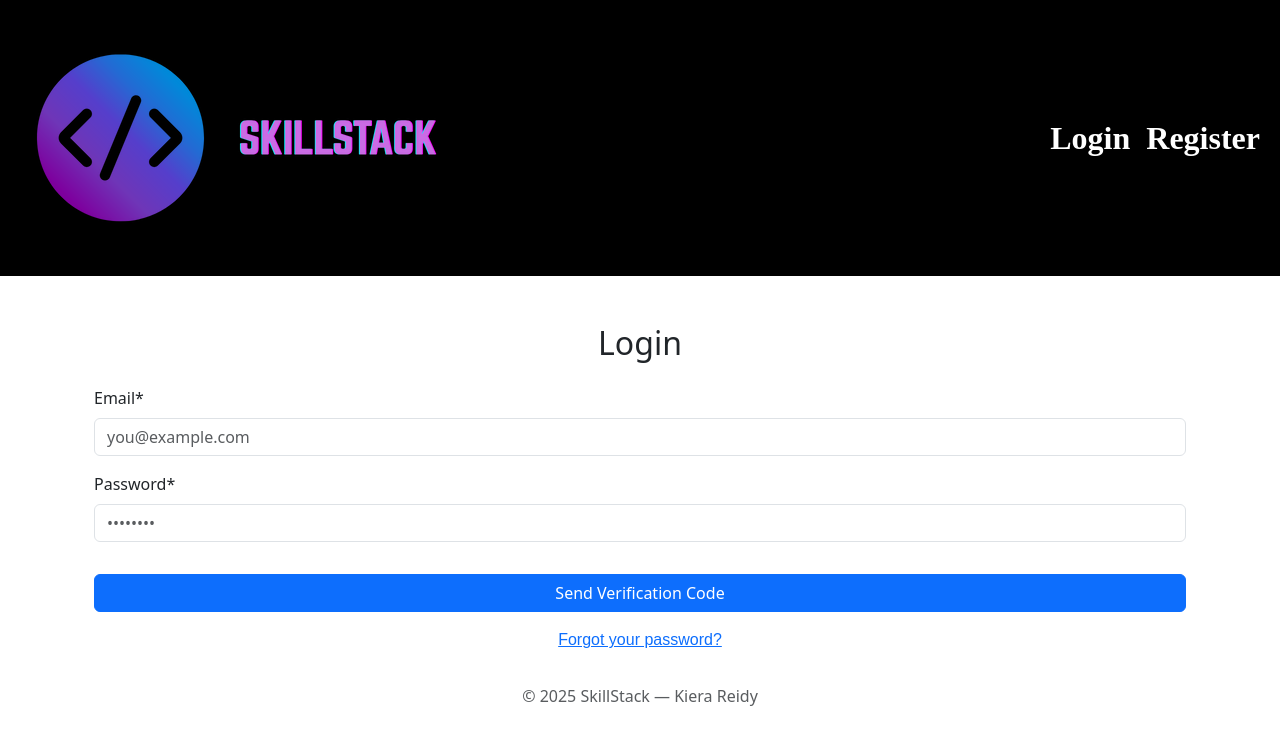
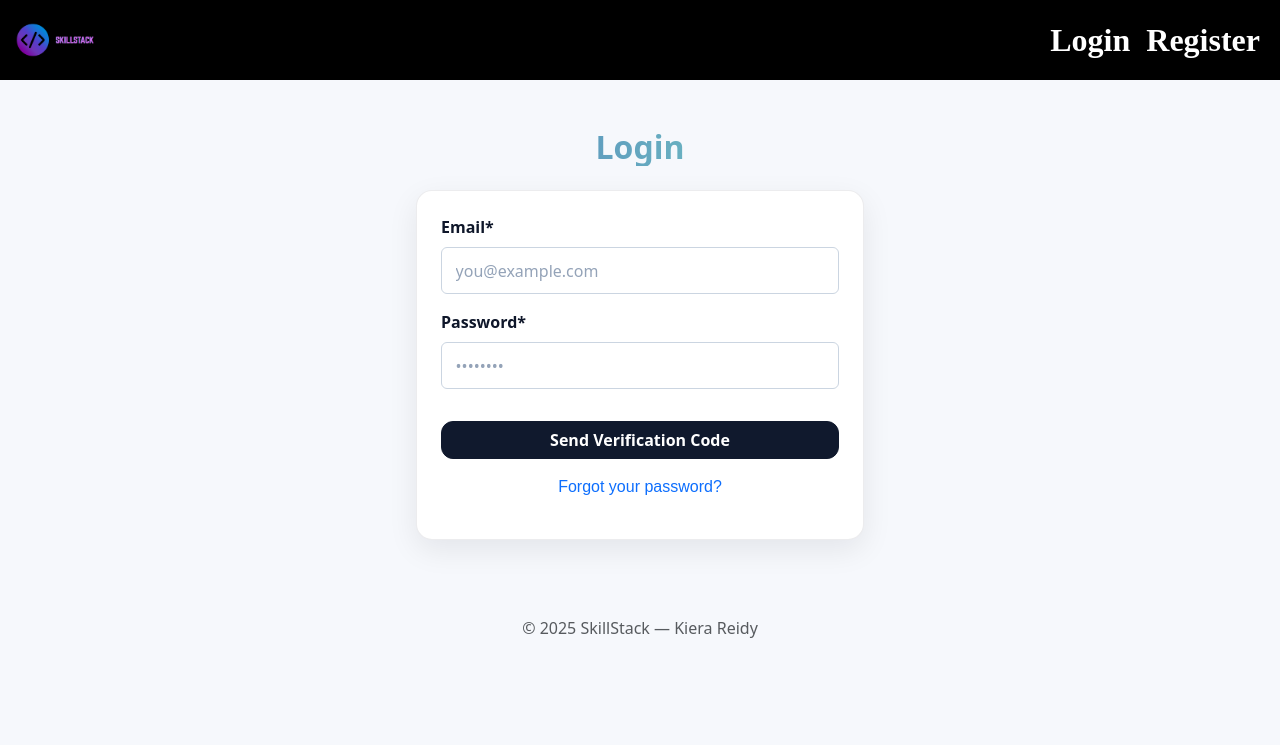
Before and after one commit to KeeLouise/skillstack, a Django app: page /users/login/ in a window 1280 px wide. Shown: the top 745 px of the page. Run offline with Django 5.2, Linux system fonts and the light colour scheme; parts of the project's set-up code (start-up, migrations or seed data) failed here and were passed over; some libraries are stand-ins or nearby versions; some web fonts are replaced.

Commit message:
CSS. KR 14/08/2025

```diff
--- /dev/null
+++ b/skillstack/static/css/login_register.css
@@ -0,0 +1,173 @@
+:root {
+  --auth-bg: #f6f8fc;
+  --auth-text: #0f172a;
+  --auth-muted: #64748b;
+  --auth-card-radius: 16px;
+  --auth-card-shadow: 0 10px 30px rgba(2, 8, 23, 0.08);
+  --auth-border: 1px solid rgba(15, 23, 42, 0.08);
+  --auth-ring: 0 0 0 0.25rem rgba(79, 125, 187, 0.25);
+  --auth-grad-1: #4f7dbb;
+  --auth-grad-2: #7ad1c4;
+}
+
+.navbar {
+  min-height: 64px;
+}
+.navbar-brand img {
+  height: auto;
+  max-height: 48px;
+  width: auto;
+}
+.navbar-toggler {
+  border: none;
+}
+.navbar-toggler-icon {
+  filter: brightness(0) invert(1);
+  width: 1.5rem;
+  height: 1.5rem;
+}
+@media (max-width: 576px) {
+  .navbar-brand img{
+    max-width: 250px;
+    max-height: 125px;
+  }
+  .navbar-toggler-icon {
+    width: 1.75rem;
+    height: 1.75rem;
+  }
+}
+
+body {
+  background: var(--auth-bg);
+  color: var(--auth-text);
+  font-size: 16px;
+}
+
+.auth-wrap {
+  max-width: 480px;
+  margin: 60px auto;
+  padding: 0 1rem;
+}
+
+/* Card container */
+.auth-card {
+  background: #fff;
+  border: var(--auth-border);
+  border-radius: var(--auth-card-radius);
+  box-shadow: var(--auth-card-shadow);
+  padding: 1.5rem;
+}
+
+/* Page title */
+.auth-title {
+  text-align: center;
+  font-weight: 800;
+  margin-bottom: 1rem;
+  background: linear-gradient(90deg, var(--auth-grad-1), var(--auth-grad-2));
+  -webkit-background-clip: text;
+  -webkit-text-fill-color: transparent;
+}
+
+/* Form labels & controls */
+.auth-card .form-label {
+  font-weight: 600;
+}
+.auth-card .form-control,
+.auth-card .form-select {
+  background: #fff;
+  border: 1px solid #cbd5e1;
+  color: var(--auth-text);
+  padding: 0.65rem 0.85rem;
+}
+.auth-card .form-control::placeholder {
+  color: #94a3b8;
+}
+.auth-card .form-control:focus,
+.auth-card .form-select:focus {
+  border-color: var(--auth-grad-1);
+  box-shadow: var(--auth-ring);
+}
+
+/* Buttons */
+.auth-card .btn {
+  border-radius: 0.75rem;
+  font-weight: 700;
+}
+.btn-dark {
+  background: #10192d;
+  border-color: #10192d;
+  color: #fff;
+}
+.btn-dark:hover {
+  background: #0c1423;
+  border-color: #0c1423;
+}
+.btn-primary {
+  background: linear-gradient(90deg, var(--auth-grad-1), var(--auth-grad-2));
+  border: none;
+  color: #fff;
+}
+.btn-primary:hover {
+  filter: brightness(0.96);
+}
+
+/* Links below form */
+.auth-links {
+  text-align: center;
+  margin-top: 0.75rem;
+}
+.auth-links a {
+  color: #0d6efd;
+  text-decoration: none;
+}
+.auth-links a:hover {
+  text-decoration: underline;
+}
+
+/* Small text */
+.small,
+small {
+  font-size: 0.92rem;
+  color: var(--auth-muted);
+}
+
+/* ===== Media Queries ===== */
+
+/* Mobile */
+@media (max-width: 576px) {
+  .auth-wrap {
+    margin-top: 40px;
+  }
+  .auth-card {
+    padding: 1.25rem;
+  }
+  .auth-title {
+    font-size: 1.6rem;
+  }
+  .auth-card .btn {
+    font-size: 1rem;
+    padding: 0.6rem 1rem;
+  }
+
+  .navbar-brand img{
+    max-width: 250px;
+    max-height: 125px;
+  }
+  .navbar-toggler-icon {
+    width: 1.75rem;
+    height: 1.75rem;
+  }
+}
+
+
+/* Tablets */
+@media (min-width: 577px) and (max-width: 991.98px) {
+  .auth-wrap {
+    max-width: 560px;
+  }
+
+  .navbar-brand img{
+    max-width: 250px;
+    max-height: 125px;
+  }
+}
--- a/skillstack/templates/users/login.html
+++ b/skillstack/templates/users/login.html
@@ -1,17 +1,25 @@
 {% extends "base.html" %}
+{% load static %}
 {% load crispy_forms_tags %}
+
 {% block title %}Login{% endblock %}
 
+{% block extra_head %}
+  <link rel="stylesheet" href="{% static 'css/login_register.css' %}">
+{% endblock %}
+
 {% block content %}
-<div class="container mt-5">
-  <h2 class="text-center mb-4">Login</h2>
-  <form method="POST">
-    {% csrf_token %}
-    {{ form|crispy }}
-    <button type="submit" class="btn btn-primary w-100 mt-3">Send Verification Code</button>
-  </form>
-  <p class="text-center mt-3">
-  <a href="{% url 'password_reset' %}">Forgot your password?</a>
-</p>
+<div class="container mt-5 auth-wrap">
+  <h2 class="text-center mb-4 auth-title">Login</h2>
+  <div class="auth-card">
+    <form method="POST" novalidate>
+      {% csrf_token %}
+      {{ form|crispy }}
+      <button type="submit" class="btn btn-dark w-100 mt-3">Send Verification Code</button>
+    </form>
+    <p class="auth-links mt-3">
+      <a href="{% url 'password_reset' %}">Forgot your password?</a>
+    </p>
+  </div>
 </div>
 {% endblock %}
--- a/skillstack/templates/users/register.html
+++ b/skillstack/templates/users/register.html
@@ -1,7 +1,12 @@
 {% extends "base.html" %}
+{% load static %}
 {% load crispy_forms_tags %}
 
 {% block title %}Register{% endblock %}
+
+{% block extra_head %}
+  <link rel="stylesheet" href="{% static 'css/login_register.css' %}">
+{% endblock %}
 
 {% block content %}
 <div class="container mt-5">
```
